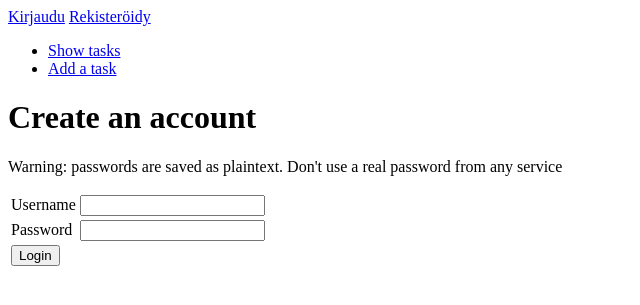
After one commit to julesvirallinen/just-to-do-it, a Flask app: page /auth/register in a window 1280 px wide. The commit adds this page. Shown: the top 305 px of the page, without its empty margins (0-640 px from the left). Run offline with Flask 2, Linux system fonts and the light colour scheme.

Commit message:
Added registration functionality

```diff
--- a/application/auth/forms.py
+++ b/application/auth/forms.py
@@ -1,5 +1,5 @@
 from flask_wtf import FlaskForm
-from wtforms import PasswordField, StringField
+from wtforms import PasswordField, StringField, validators
 
 class LoginForm(FlaskForm):
     username = StringField("Username")
@@ -7,3 +7,11 @@ class LoginForm(FlaskForm):
 
     class Meta:
         csrf = False
+
+class UserForm(FlaskForm):
+    username = StringField("Username",
+        [validators.Length(min=2)])
+    password = PasswordField("Password")
+
+    class Meta:
+        csrf = False
--- a/application/auth/models.py
+++ b/application/auth/models.py
@@ -9,15 +9,13 @@ class User(db.Model):
     date_modified = db.Column(db.DateTime, default=db.func.current_timestamp(),
                               onupdate=db.func.current_timestamp())
 
-    name = db.Column(db.String(144), nullable=False)
     username = db.Column(db.String(144), nullable=False)
     password = db.Column(db.String(144), nullable=False)
 
     tasks = db.relationship("Task", backref='account', lazy=True)
 
 
-    def __init__(self, name, username, password):
-        self.name = name
+    def __init__(self, username, password):
         self.username = username
         self.password = password
 
--- a/application/auth/views.py
+++ b/application/auth/views.py
@@ -1,9 +1,9 @@
 from flask import render_template, request, redirect, url_for
 from flask_login import login_user, logout_user
 
-from application import app
+from application import app, db
 from application.auth.models import User
-from application.auth.forms import LoginForm
+from application.auth.forms import LoginForm, UserForm
 
 @app.route("/auth/login", methods = ["GET", "POST"])
 def auth_login():
@@ -11,7 +11,6 @@ def auth_login():
         return render_template("auth/loginform.html", form = LoginForm())
 
     form = LoginForm(request.form)
-    # mahdolliset validoinnit
 
     user = User.query.filter_by(username=form.username.data, password=form.password.data).first()
     if not user:
@@ -23,6 +22,29 @@ def auth_login():
     login_user(user)
     return redirect(url_for("index"))
 
+@app.route("/auth/register", methods = ["GET", "POST"])
+def new_user():
+    if request.method == "GET":
+        return render_template("auth/registration.html", form = LoginForm())
+
+    form = UserForm(request.form)
+
+    if not form.validate():
+        return render_template("/auth/registration.html", form = form)
+
+    u = User(form.username.data, form.password.data)
+    if User.query.filter_by(username=form.username.data).first():
+        return render_template("/auth/registration.html", form = form,
+                                error = "Username taken, try again")
+
+    db.session().add(u)
+    db.session().commit()
+
+    return redirect(url_for("tasks_index"))
+
+
+
+
 @app.route("/auth/logout")
 def auth_logout():
     logout_user()
--- /dev/null
+++ b/application/templates/auth/registration.html
@@ -0,0 +1,34 @@
+{% extends "layout.html" %}
+
+{% block body %}
+<h1>Create an account</h1>
+<p> Warning: passwords are saved as plaintext. Don't use a real password from any service </p>
+<div class="alert alert-warning">
+  {{ error }}
+</div>
+<form method="POST" action="{{ url_for('new_user') }}">
+
+  <table>
+    <tr>
+      <td>
+	{{ form.username.label }}
+      </td>
+      <td>
+	{{ form.username }}
+      </td>
+    </tr>
+    <tr>
+      <td>
+	{{ form.password.label }}
+      </td>
+      <td>
+	{{ form.password }}
+      </td>
+    </tr>
+    <tr>
+      <td colspan="2">
+	<input type="submit" value="Login"/>
+      </td>
+    </tr>
+</form>
+{% endblock %}
--- a/application/templates/layout.html
+++ b/application/templates/layout.html
@@ -10,10 +10,12 @@
 
     {% if current_user.is_authenticated %}
       <p>
-        Kirjautunut nimellä {{ current_user.name }}. <a href="{{ url_for('auth_logout') }}">Kirjaudu ulos</a>
+        Logged in as <b>{{ current_user.username }}</b>. <a href="{{ url_for('auth_logout') }}">Kirjaudu ulos</a>
       </p>
     {% else %}
       <a href="{{ url_for('auth_login') }}">Kirjaudu</a>
+      <a href="{{ url_for('new_user') }}">Rekisteröidy</a>
+
     {% endif %}
 
 
```
